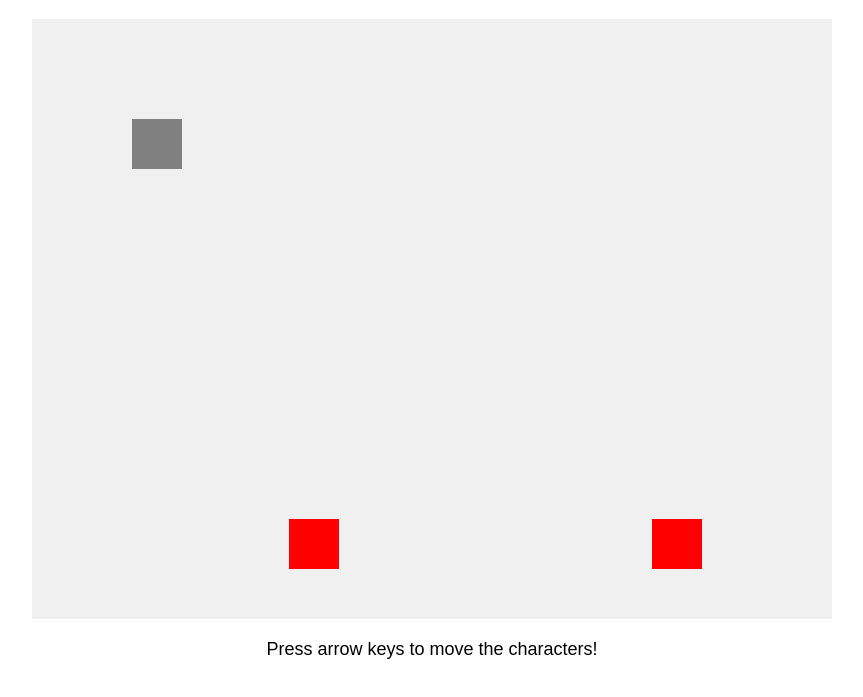
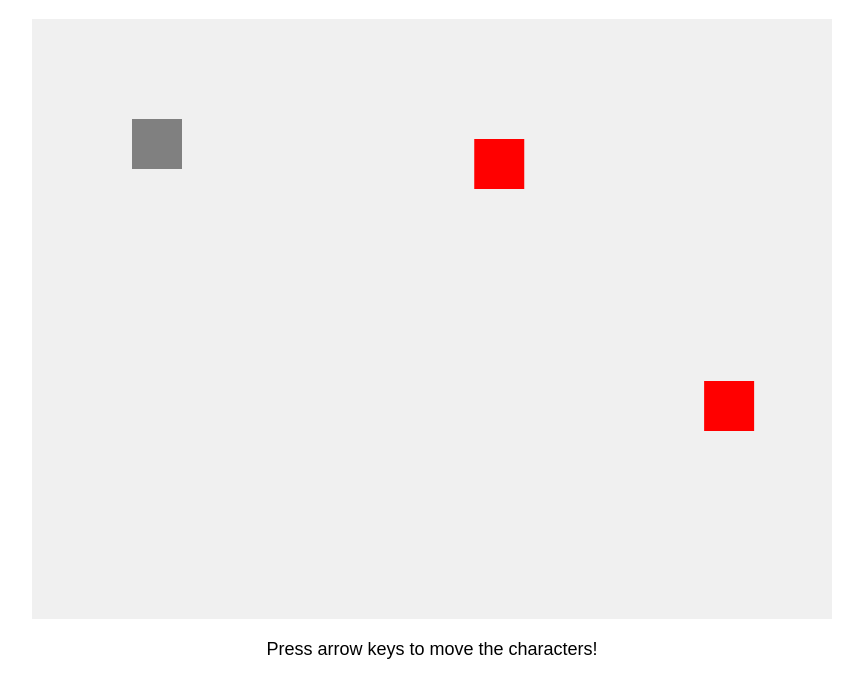
Before and after one commit to ruyarme/squeak-chip-and-croak, a plain HTML site: page index.html in a window 1280 px wide. Shown: the part 61-758 px from the top of the page, without its empty margins (208-1071 px from the left). Drawn offline with Linux system fonts and the light colour scheme.

Commit message:
Update index.html

```diff
--- a/index.html
+++ b/index.html
@@ -20,6 +20,7 @@
     const canvas = document.getElementById('gameCanvas');
     const ctx = canvas.getContext('2d');
 
+    // Player Object
     let player = {
       x: 100,
       y: 100,
@@ -28,7 +29,6 @@
       color: 'gray',  // Default color for Squeak
       speed: 5,
       name: "Squeak",  // Starting character
-      facts: [],
     };
 
     // Science facts
@@ -41,7 +41,7 @@
 
     // Variables to control the scrolling speed and positioning of the fact
     let factYPosition = canvas.height - 50;  // Initial position of the fact
-    let factSpeed = 1;  // How fast the fact scrolls up
+    let factSpeed = 0.2;  // Slower speed for better readability
 
     // Display science facts that stay on the screen for longer
     function displayFact(fact) {
@@ -101,17 +101,18 @@
       setCharacterAppearance();  // Update the player's appearance
     });
 
-    // Create obstacles (randomly positioned)
+    // Obstacles Code
     let obstacles = [];
 
+    // Function to create obstacles (appear randomly from the top)
     function createObstacle() {
       let obstacle = {
-        x: canvas.width,
-        y: canvas.height - 100,  // Position the obstacle near the ground
+        x: Math.random() * canvas.width,  // Random horizontal position
+        y: 0,  // Start from the top
         width: 50,
         height: 50,
         color: 'red',
-        speed: 3  // Obstacle moves from right to left
+        speed: 2  // Obstacles fall down at this speed
       };
       obstacles.push(obstacle);
     }
@@ -119,7 +120,8 @@
     // Function to move and draw obstacles
     function moveObstacles() {
       for (let i = 0; i < obstacles.length; i++) {
-        obstacles[i].x -= obstacles[i].speed;  // Move the obstacle to the left
+        obstacles[i].y += obstacles[i].speed;  // Move the obstacle down
+
         ctx.fillStyle = obstacles[i].color;
         ctx.fillRect(obstacles[i].x, obstacles[i].y, obstacles[i].width, obstacles[i].height);
 
@@ -128,21 +130,27 @@
             player.x + player.width > obstacles[i].x &&
             player.y < obstacles[i].y + obstacles[i].height &&
             player.y + player.height > obstacles[i].y) {
-          // If there is a collision, reset the game
           alert("You hit an obstacle! Try again.");
-          resetGame();  // Function to reset the game
+          resetGame();  // Reset the game if collision happens
         }
       }
     }
 
     // Function to periodically create obstacles
-    setInterval(createObstacle, 2000);  // Create a new obstacle every 2 seconds
+    setInterval(createObstacle, 2000);  // Every 2 seconds
 
-    // Call the move function to keep the obstacles moving
+    // Function to reset the game
+    function resetGame() {
+      player.x = 100;
+      player.y = 100;
+      obstacles = [];  // Remove obstacles after reset
+    }
+
+    // Main game loop
     function gameLoop() {
-      drawPlayer();  // Draw player on the canvas
-      moveObstacles();  // Move obstacles
-      requestAnimationFrame(gameLoop);  // Request the next frame
+      drawPlayer();  // Draw the player on the canvas
+      moveObstacles();  // Move and display obstacles
+      requestAnimationFrame(gameLoop);  // Keep the game running
     }
 
     gameLoop();  // Start the game loop
@@ -150,6 +158,3 @@
 
 </body>
 </html>
-
-</body>
-</html>
```
